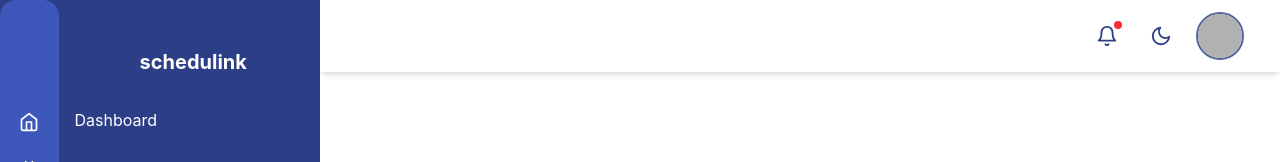
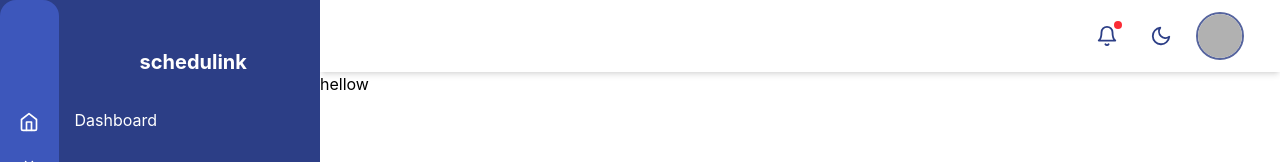
Before and after one commit to GT0SRT/schedulink, a React (Vite) app in the folder frontend/: page /profile in a window 1280 px wide. Shown: the top 162 px of the page. Built offline with nearby package versions, Linux system fonts and the light colour scheme; grey boxes are pictures that could not be loaded.

Commit message:
"testing"

```diff
--- a/frontend/src/pages/Profile.jsx
+++ b/frontend/src/pages/Profile.jsx
@@ -3,7 +3,7 @@ import React from 'react'
 const Profile = () => {
   return (
     <div className='overflow-x-hidden'>
-
+      <div>hellow</div>
     </div>
   )
 }
```
